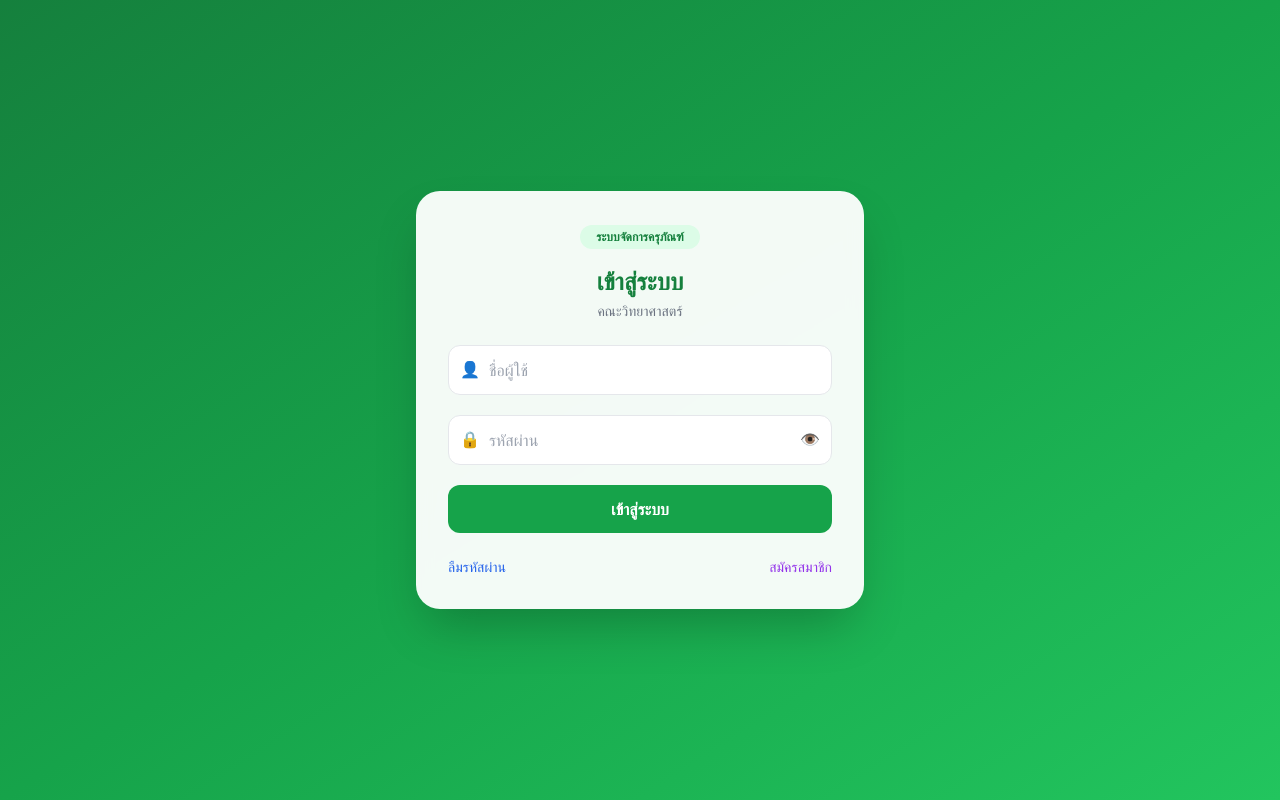
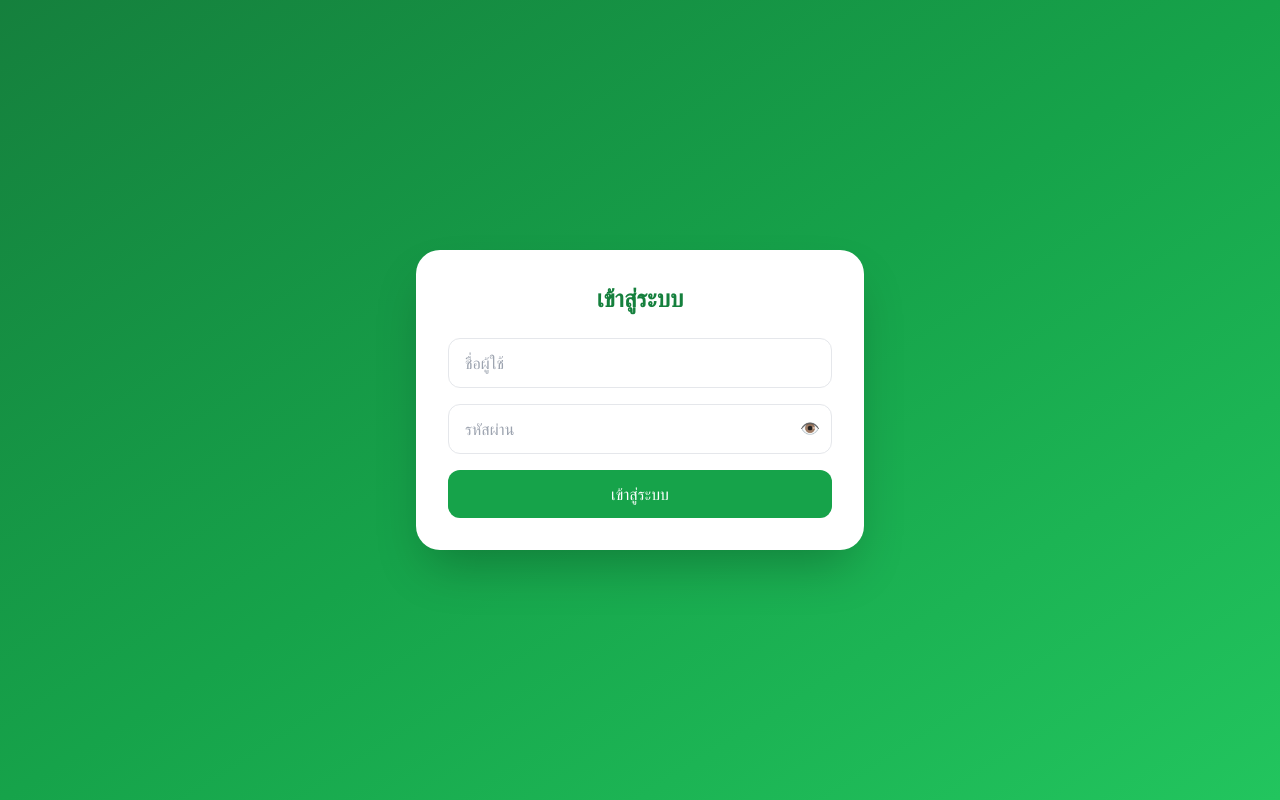
Before and after one commit to SARANX2003/equipment-asset, a Next.js app: page /login in a window 1280 px wide. Built offline with nearby package versions, Linux system fonts and the light colour scheme.

Commit message:
fix next16 suspense login properly

```diff
--- /dev/null
+++ b/src/app/login/LoginClient.jsx
@@ -0,0 +1,104 @@
+"use client";
+
+import { useEffect, useState } from "react";
+import { useRouter, useSearchParams } from "next/navigation";
+
+export default function LoginClient() {
+  const [mounted, setMounted] = useState(false);
+  const [form, setForm] = useState({ username: "", password: "" });
+  const [loading, setLoading] = useState(false);
+  const [showPassword, setShowPassword] = useState(false);
+
+  const router = useRouter();
+  const searchParams = useSearchParams();
+  const redirect = searchParams.get("redirect");
+
+  useEffect(() => {
+    setMounted(true);
+  }, []);
+
+  if (!mounted) return null;
+
+  const login = async () => {
+    if (!form.username || !form.password) {
+      alert("กรอกข้อมูลให้ครบ");
+      return;
+    }
+
+    setLoading(true);
+
+    try {
+      const res = await fetch("/api/auth/login", {
+        method: "POST",
+        headers: { "Content-Type": "application/json" },
+        body: JSON.stringify(form),
+      });
+
+      const data = await res.json();
+
+      if (!res.ok) {
+        alert(data.message || "เข้าสู่ระบบไม่สำเร็จ");
+        return;
+      }
+
+      localStorage.setItem("token", data.token);
+      localStorage.setItem("user", JSON.stringify(data.user));
+
+      router.push(redirect || "/dashboard");
+
+    } catch {
+      alert("เกิดข้อผิดพลาด");
+    } finally {
+      setLoading(false);
+    }
+  };
+
+  return (
+    <div className="min-h-screen flex items-center justify-center px-4 bg-gradient-to-br from-green-700 via-green-600 to-green-500">
+      <div className="w-full max-w-md bg-white shadow-2xl rounded-3xl p-8">
+        <h1 className="text-2xl font-bold text-green-700 text-center mb-6">
+          เข้าสู่ระบบ
+        </h1>
+
+        <div className="space-y-4">
+          <input
+            type="text"
+            placeholder="ชื่อผู้ใช้"
+            value={form.username}
+            onChange={(e) =>
+              setForm({ ...form, username: e.target.value })
+            }
+            className="w-full border rounded-xl px-4 py-3"
+          />
+
+          <div className="relative">
+            <input
+              type={showPassword ? "text" : "password"}
+              placeholder="รหัสผ่าน"
+              value={form.password}
+              onChange={(e) =>
+                setForm({ ...form, password: e.target.value })
+              }
+              className="w-full border rounded-xl px-4 py-3 pr-10"
+            />
+            <button
+              type="button"
+              onClick={() => setShowPassword(!showPassword)}
+              className="absolute right-3 top-3"
+            >
+              👁
+            </button>
+          </div>
+
+          <button
+            onClick={login}
+            disabled={loading}
+            className="w-full bg-green-600 hover:bg-green-700 text-white py-3 rounded-xl"
+          >
+            {loading ? "กำลังเข้าสู่ระบบ..." : "เข้าสู่ระบบ"}
+          </button>
+        </div>
+      </div>
+    </div>
+  );
+}
--- a/src/app/login/page.jsx
+++ b/src/app/login/page.jsx
@@ -1,140 +1,12 @@
-"use client";
+import { Suspense } from "react";
+import LoginClient from "./LoginClient";
 
-export const dynamic = "force-dynamic"; // 🔥 เพิ่มบรรทัดนี้
+export const dynamic = "force-dynamic";
 
-import { useEffect, useState } from "react";
-import { useRouter, useSearchParams } from "next/navigation";
-
-export default function LoginPage() {
-  const [mounted, setMounted] = useState(false);
-  const [form, setForm] = useState({ username: "", password: "" });
-  const [loading, setLoading] = useState(false);
-  const [showPassword, setShowPassword] = useState(false);
-
-  const router = useRouter();
-  const searchParams = useSearchParams();
-  const redirect = searchParams.get("redirect");
-
-  useEffect(() => {
-    setMounted(true);
-  }, []);
-
-  if (!mounted) return null;
-
-  const login = async () => {
-    if (!form.username || !form.password) {
-      alert("กรอกข้อมูลให้ครบ");
-      return;
-    }
-
-    setLoading(true);
-
-    try {
-      const res = await fetch("/api/auth/login", {
-        method: "POST",
-        headers: { "Content-Type": "application/json" },
-        body: JSON.stringify(form),
-      });
-
-      const data = await res.json();
-
-      if (!res.ok) {
-        alert(data.message || "เข้าสู่ระบบไม่สำเร็จ");
-        setLoading(false);
-        return;
-      }
-
-      localStorage.setItem("token", data.token);
-      localStorage.setItem("user", JSON.stringify(data.user));
-
-      router.push(redirect || "/dashboard");
-
-    } catch (err) {
-      alert("เกิดข้อผิดพลาด");
-    } finally {
-      setLoading(false);
-    }
-  };
-
+export default function Page() {
   return (
-    <div className="min-h-screen flex items-center justify-center px-4 bg-gradient-to-br from-green-700 via-green-600 to-green-500">
-      <div className="w-full max-w-md bg-white/95 backdrop-blur shadow-2xl rounded-3xl p-8 animate-fade-in">
-        <div className="text-center mb-6">
-          <div className="inline-block bg-green-100 text-green-700 px-4 py-1 rounded-full text-xs font-semibold">
-            ระบบจัดการครุภัณฑ์
-          </div>
-
-          <h1 className="text-2xl font-bold text-green-700 mt-4">
-            เข้าสู่ระบบ
-          </h1>
-
-          <p className="text-sm text-gray-500 mt-1">
-            คณะวิทยาศาสตร์
-          </p>
-        </div>
-
-        <div className="space-y-5">
-          <div className="relative">
-            <span className="absolute left-3 top-3 text-gray-400">👤</span>
-            <input
-              type="text"
-              placeholder="ชื่อผู้ใช้"
-              value={form.username}
-              onChange={(e) =>
-                setForm({ ...form, username: e.target.value })
-              }
-              className="w-full pl-10 pr-4 py-3 border rounded-xl focus:ring-2 focus:ring-green-500 focus:outline-none transition"
-            />
-          </div>
-
-          <div className="relative">
-            <span className="absolute left-3 top-3 text-gray-400">🔒</span>
-            <input
-              type={showPassword ? "text" : "password"}
-              placeholder="รหัสผ่าน"
-              value={form.password}
-              onChange={(e) =>
-                setForm({ ...form, password: e.target.value })
-              }
-              className="w-full pl-10 pr-12 py-3 border rounded-xl focus:ring-2 focus:ring-green-500 focus:outline-none transition"
-            />
-            <button
-              type="button"
-              onClick={() => setShowPassword(!showPassword)}
-              className="absolute right-3 top-3 text-gray-500 hover:text-gray-700"
-            >
-              {showPassword ? "🙈" : "👁"}
-            </button>
-          </div>
-
-          <button
-            onClick={login}
-            disabled={loading}
-            className="w-full bg-green-600 hover:bg-green-700 text-white font-semibold py-3 rounded-xl transition transform hover:scale-[1.02] disabled:opacity-50"
-          >
-            {loading ? "กำลังเข้าสู่ระบบ..." : "เข้าสู่ระบบ"}
-          </button>
-        </div>
-
-        <div className="flex justify-between mt-6 text-sm">
-          <a href="/forgot-password" className="text-blue-600 hover:underline">
-            ลืมรหัสผ่าน
-          </a>
-          <a href="/register" className="text-purple-600 hover:underline">
-            สมัครสมาชิก
-          </a>
-        </div>
-      </div>
-
-      <style jsx>{`
-        .animate-fade-in {
-          animation: fadeIn 0.6s ease-in-out;
-        }
-        @keyframes fadeIn {
-          from { opacity: 0; transform: translateY(20px); }
-          to { opacity: 1; transform: translateY(0); }
-        }
-      `}</style>
-    </div>
+    <Suspense fallback={null}>
+      <LoginClient />
+    </Suspense>
   );
 }
```
